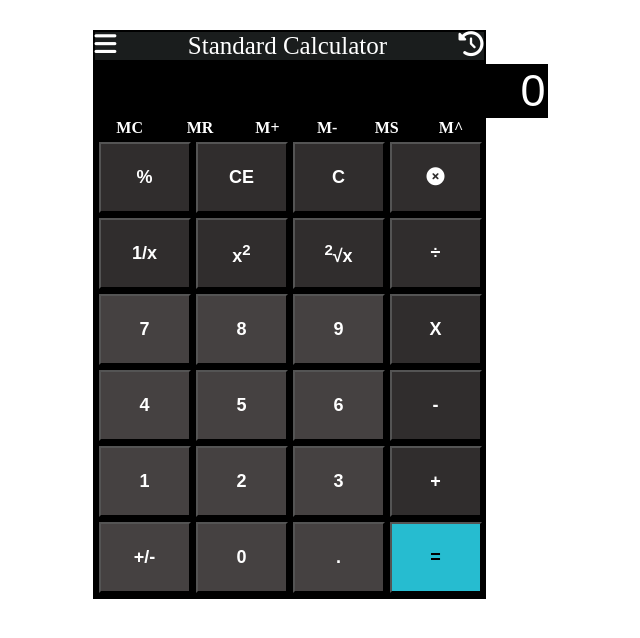
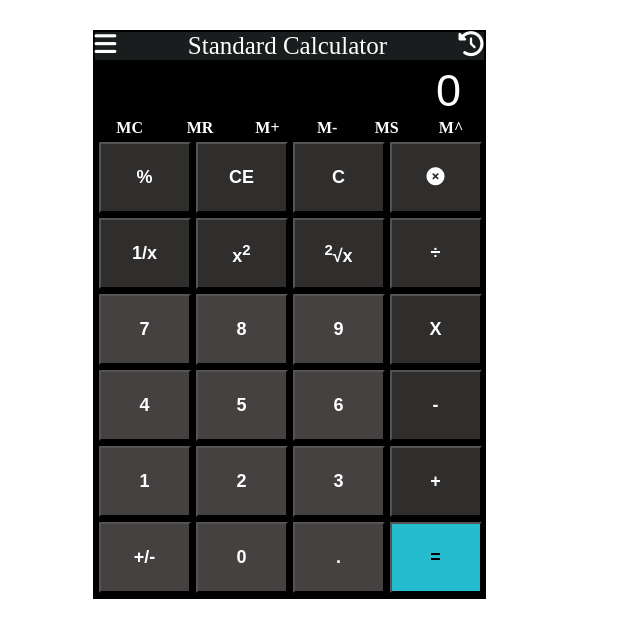
Before and after one commit to Sagark306/Calculator, a plain HTML site: page index.html in a window 1280 px wide. Shown: the whole page, without its empty margins (351-991 px from the left). Drawn offline with Linux system fonts and the light colour scheme.

Commit message:
Update index.html

```diff
--- a/index.html
+++ b/index.html
@@ -15,7 +15,7 @@
     <div class="span"><i class="fa-solid fa-bars"></i><span>Standard Calculator</span> <i class="fa-solid fa-clock-rotate-left"></i></div>
     <div align="center" class="header">
 
-        <input type="text" name="cal" id="cal" size="15" placeholder="0">
+        <input type="text" name="cal" id="cal" size="11" placeholder="0">
 
         <table width="100%" cellspacing="0">
 
```
